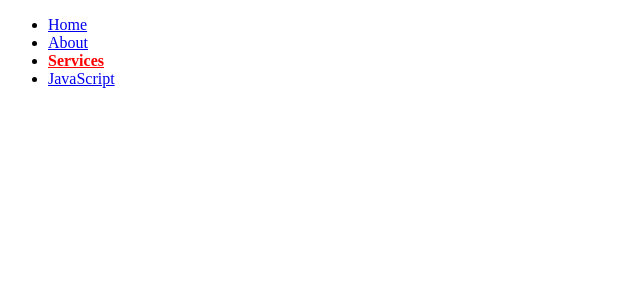
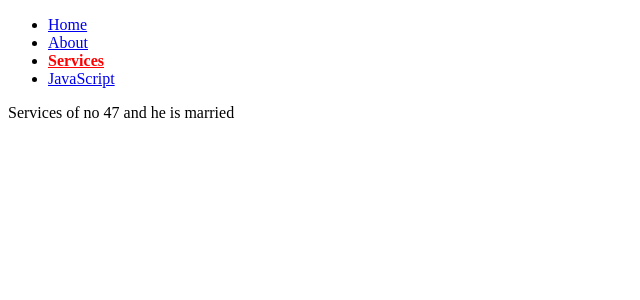
Before and after one commit to AdnanMahmud1/reactTr_update, a React (Create React App) app: page /services in a window 1280 px wide. Shown: the top 300 px of the page, without its empty margins (0-640 px from the left). Built offline with nearby package versions, Linux system fonts and the light colour scheme.

Commit message:
Redirect

```diff
--- a/src/App.js
+++ b/src/App.js
@@ -3,6 +3,7 @@
 /* eslint-disable react/jsx-no-constructed-context-values */
 import { BrowserRouter as Router, Route, Routes } from 'react-router-dom';
 import About from './components/About';
+import Dashboard from './components/Dashboard';
 import Error from './components/Error';
 import Home from './components/Home';
 import Navbar from './components/Navbar';
@@ -10,14 +11,21 @@ import Posts from './components/Posts';
 import Services from './components/Services';
 
 export default function App() {
+    const isLoggedIn = true;
     return (
         <Router>
             <Navbar />
             <Routes>
                 <Route path="/" element={<Home />} />
                 <Route path="/about" element={<About data="hello" />} />
-                <Route path="/services" render={() => <Services number="47" />} />
+                <Route path="/services" element={<Services age="47" isSingle />} />
                 <Route path="/posts/:category/:topic" element={<Posts />} />
+                <Route path="/dashboard" element={<Dashboard />} />
+                {/* <Route
+                    path="/login"
+                    element={isLoggedIn ? <Navigate to="dashboard" replace /> : <Home />}
+                /> */}
+                <Route path="/login" element={isLoggedIn ? <Dashboard /> : <Home />} />
 
                 <Route path="*" element={<Error />} />
             </Routes>
--- a/src/components/Dashboard.js
+++ b/src/components/Dashboard.js
@@ -1,5 +1,3 @@
-import React from 'react';
-
 export default function Dashboard() {
     return <div>Dashboard</div>;
 }
--- a/src/components/Posts.js
+++ b/src/components/Posts.js
@@ -1,11 +1,13 @@
-import { useParams } from 'react-router-dom';
+import { useNavigate, useParams } from 'react-router-dom';
 
 export default function Posts() {
-    const params = useParams();
-    console.log(params);
+    // const params = useParams();
+    const { category, topic } = useParams();
+    const navigate = useNavigate();
+    console.log(navigate);
     return (
         <div>
-            Posts about - {params.category} in {params.topic}
+            Posts about - {category} in {topic}
         </div>
     );
 }
--- a/src/components/Services.js
+++ b/src/components/Services.js
@@ -1,5 +1,9 @@
 import React from 'react';
 
-export default function Services({ number }) {
-    return <div>Services of no {number}</div>;
+export default function Services({ age, isSingle }) {
+    return (
+        <div>
+            Services of no {age} and he is {isSingle ? 'married' : 'not married'}
+        </div>
+    );
 }
```
